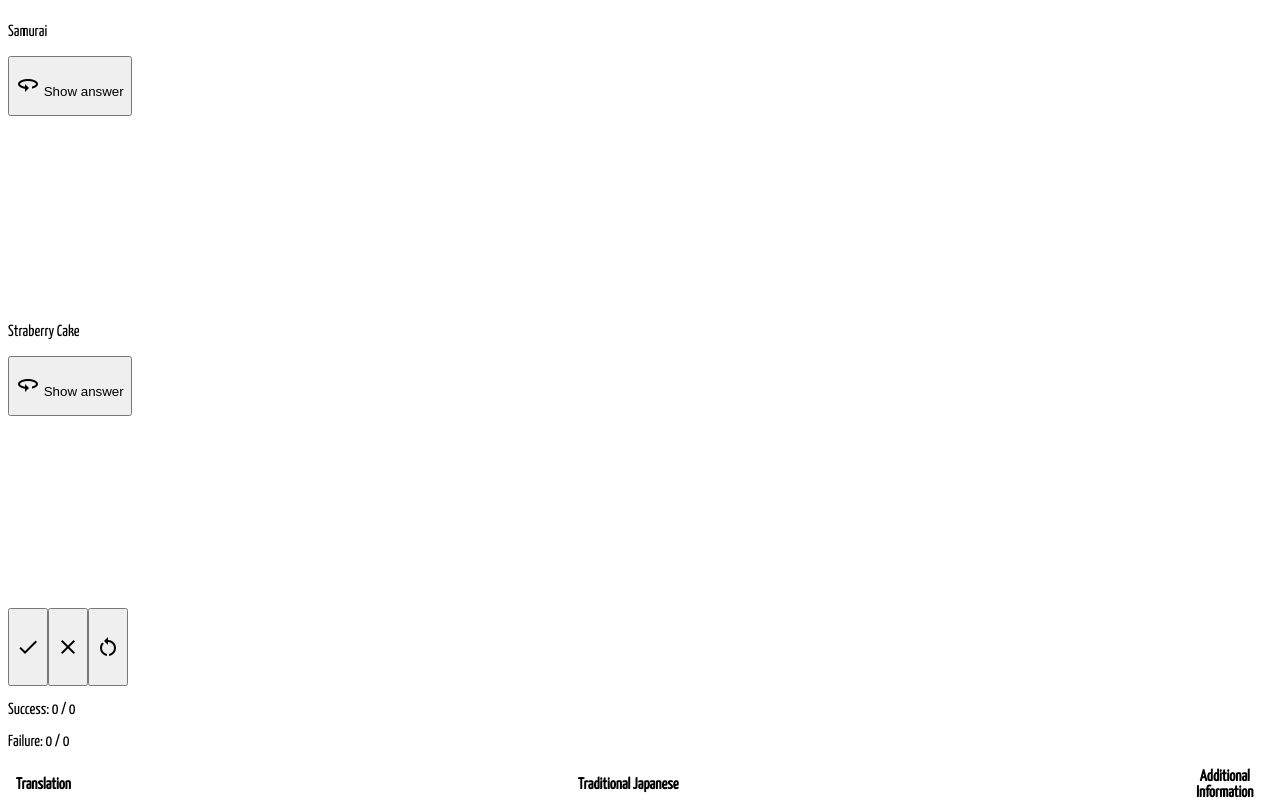
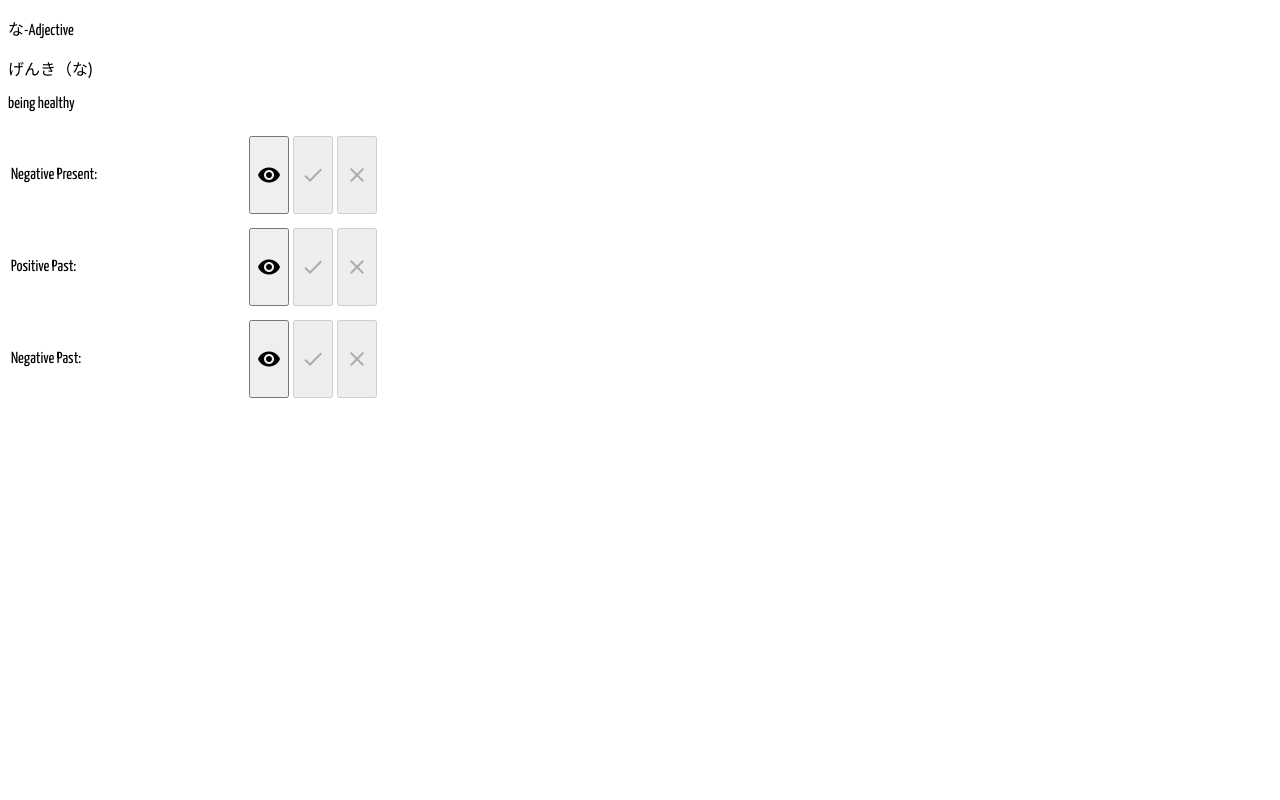
Before and after one commit to AndreWerthwein/learning-japanese, an Angular app: page / in a window 1280 px wide. Shown: the top 800 px of the page. Built offline with nearby package versions, Linux system fonts and the light colour scheme.

Commit message:
sketch: 'forms-of-adjectives-card'-component

```diff
--- /dev/null
+++ b/src/app/adjectives/forms-of-adjectives-card/forms-of-adjectives-card.component.html
@@ -0,0 +1,39 @@
+<p>{{ data.typeOfAdjective }}</p>
+<p [title]="data.adjective.pronunciation">{{ data.adjective.kana }}</p>
+<p>{{ data.adjective.translation }}</p>
+
+<table>
+    <head></head>
+    <tbody>
+        <tr>
+            <td>Negative Present:</td>
+            <td [class.answer__show]="showAnswerFor__NegativePresent">
+                <p [title]="data.negativePresent.pronunciation">{{ data.negativePresent.kana}}</p>
+                <p>{{ data.negativePresent.translation }}</p>
+            </td>
+            <td><button [title]="'Show Answer'" (click)="onShowAnswerFor__NegativePresent()"><p class="material-icons">visibility</p></button></td>
+            <td><button [title]="'I got it right.'" (click)="onSuccess()" [disabled]="!showAnswerFor__NegativePresent"><p class="material-icons">check</p></button></td>
+            <td><button [title]="'I got it wrong.'" (click)="onFailure()" [disabled]="!showAnswerFor__NegativePresent"><p class="material-icons">close</p></button></td>
+        </tr>
+        <tr>
+            <td>Positive Past:</td>
+            <td [class.answer__show]="showAnswerFor__PositivePast">
+                <p [title]="data.positivePast.pronunciation">{{ data.positivePast.kana}}</p>
+                <p>{{ data.positivePast.translation }}</p>
+            </td>
+            <td><button [title]="'Show Answer'" (click)="onShowAnswerFor__PositivePast()"><p class="material-icons">visibility</p></button></td>
+            <td><button [title]="'I got it right.'" (click)="onSuccess()" [disabled]="!showAnswerFor__PositivePast"><p class="material-icons">check</p></button></td>
+            <td><button [title]="'I got it wrong.'" (click)="onFailure()" [disabled]="!showAnswerFor__PositivePast"><p class="material-icons">close</p></button></td>
+        </tr>
+        <tr>
+            <td>Negative Past:</td>
+            <td [class.answer__show]="showAnswerFor__NegativePast">
+                <p [title]="data.negativePast.pronunciation">{{ data.negativePast.kana}}</p>
+                <p>{{ data.negativePast.translation }}</p>
+            </td>
+            <td><button [title]="'Show Answer'" (click)="onShowAnswerFor__NegativePast()"><p class="material-icons">visibility</p></button></td>
+            <td><button [title]="'I got it right.'" (click)="onSuccess()" [disabled]="!showAnswerFor__NegativePast"><p class="material-icons">check</p></button></td>
+            <td><button [title]="'I got it wrong.'" (click)="onFailure()" [disabled]="!showAnswerFor__NegativePast"><p class="material-icons">close</p></button></td>
+        </tr>
+    </tbody>
+</table>
--- /dev/null
+++ b/src/app/adjectives/forms-of-adjectives-card/forms-of-adjectives-card.component.scss
@@ -0,0 +1,17 @@
+:host {
+    & >table {
+        &> tbody {
+            & > tr {
+                & > td:nth-child(2) {
+                    opacity: 0;
+                    transition: all 0.3s ease-in-out;
+                }
+
+                .answer__show {
+                    opacity: 1 !important;
+                }
+            }
+        }
+    }
+
+}
--- /dev/null
+++ b/src/app/adjectives/forms-of-adjectives-card/forms-of-adjectives-card.component.ts
@@ -0,0 +1,32 @@
+import { Component, Input } from '@angular/core';
+import { iFormsOfAdjectivesCard } from './forms-of-adjectives-card.model';
+
+@Component({
+  selector: 'forms-of-adjectives-card',
+  templateUrl: './forms-of-adjectives-card.component.html',
+  styleUrls: ['./forms-of-adjectives-card.component.scss']
+})
+export class FormsOfAdjectivesCard {
+  @Input() data: iFormsOfAdjectivesCard;
+
+  // local variables
+  showAnswerFor__NegativePresent: boolean = false;
+  showAnswerFor__PositivePast: boolean = false;
+  showAnswerFor__NegativePast: boolean = false;
+
+  onShowAnswerFor__NegativePresent(): void {
+    this.showAnswerFor__NegativePresent = !this.showAnswerFor__NegativePresent;
+  }
+
+  onShowAnswerFor__PositivePast(): void {
+    this.showAnswerFor__PositivePast = !this.showAnswerFor__PositivePast;
+  }
+
+  onShowAnswerFor__NegativePast(): void {
+    this.showAnswerFor__NegativePast = !this.showAnswerFor__NegativePast;
+  }
+
+  onFailure():void {}
+
+  onSuccess():void {}
+}
--- /dev/null
+++ b/src/app/adjectives/forms-of-adjectives-card/forms-of-adjectives-card.model.ts
@@ -0,0 +1,23 @@
+export interface iFormsOfAdjectivesCard {
+    typeOfAdjective: string;
+    adjective: {
+        kana: string;
+        pronunciation: string;
+        translation: string;
+    };
+    negativePresent: {
+        kana: string;
+        pronunciation: string;
+        translation: string;
+    };
+    positivePast: {
+        kana: string;
+        pronunciation: string;
+        translation: string;
+    };
+    negativePast: {
+        kana: string;
+        pronunciation: string;
+        translation: string;
+    };
+}
--- a/src/app/app.component.html
+++ b/src/app/app.component.html
@@ -1,4 +1,5 @@
-<vocabulary-card *ngFor="let word of vocabulary" [data]="word"></vocabulary-card>
+<!-- <vocabulary-card *ngFor="let word of vocabulary" [data]="word"></vocabulary-card>
 <learner-toolbar></learner-toolbar>
 <dictionary-table [data]="dictionary"></dictionary-table>
-<kanji-with-hiragana [data]="{kanji: '侍', hiragana: 'さむらい', pronunciation: 'sa-mu-ra-i'}"></kanji-with-hiragana>
+<kanji-with-hiragana [data]="{kanji: '侍', hiragana: 'さむらい', pronunciation: 'sa-mu-ra-i'}"></kanji-with-hiragana> -->
+<forms-of-adjectives-card [data]="adjectives"></forms-of-adjectives-card>
--- a/src/app/app.component.ts
+++ b/src/app/app.component.ts
@@ -43,5 +43,29 @@ export class AppComponent {
     },
       description: [""]
     }
-  ]
+  ];
+
+  adjectives = {
+      typeOfAdjective: 'な-Adjective',
+      adjective: {
+          kana: 'げんき（な)',
+          pronunciation: 'genki-na',
+          translation: 'being healthy'
+        },
+        negativePresent: {
+          kana: 'げんきじゃない',
+          pronunciation: 'ge-n-ki-ja-na-i',
+          translation: 'not being healthy'
+        },
+        positivePast: {
+          kana: 'げんきだった',
+          pronunciation: 'ge-n-ki-da-t-t-a',
+          translation: 'was healthy'
+        },
+        negativePast: {
+          kana: 'げんきじゃなかった',
+          pronunciation: 'ge-n-ki-ja-na-ka-t-t-a',
+          translation: 'was not healthy'
+      },
+  }
 }
--- a/src/app/app.module.ts
+++ b/src/app/app.module.ts
@@ -15,6 +15,7 @@ import { DictionaryTable } from './dictionary/dictionary-table/dictionary-table.
 
 // shared components
 import { KanjiWithHiragana } from './shared-components/kanji-with-hiragana/kanji-with-hiragana.component';
+import { FormsOfAdjectivesCard } from './adjectives/forms-of-adjectives-card/forms-of-adjectives-card.component';
 
 @NgModule({
   declarations: [
@@ -24,7 +25,8 @@ import { KanjiWithHiragana } from './shared-components/kanji-with-hiragana/kanji
     // learner-feedback
     LearnerToolbar,
     DictionaryTable,
-    KanjiWithHiragana
+    KanjiWithHiragana,
+    FormsOfAdjectivesCard
   ],
   imports: [
     BrowserModule,
```
Also changed, not shown: 1 other file (tests, documents, lock files or other folders).
